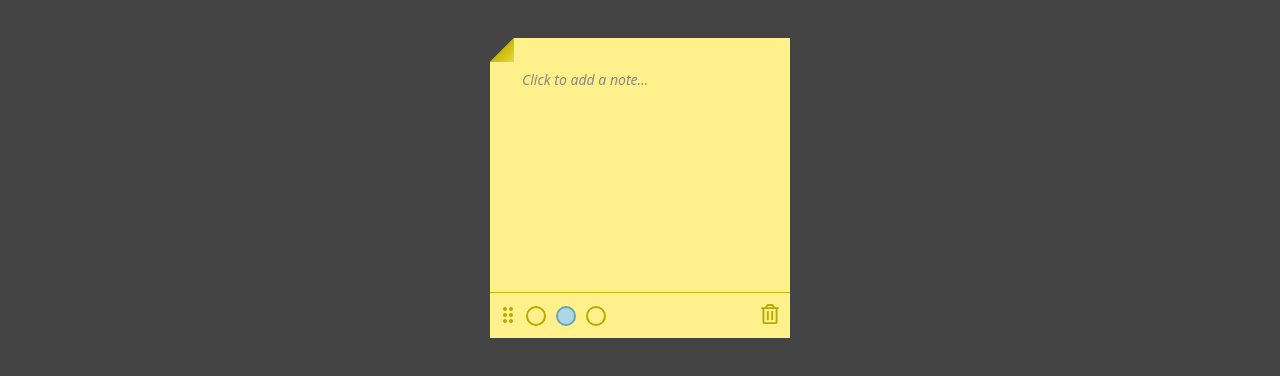
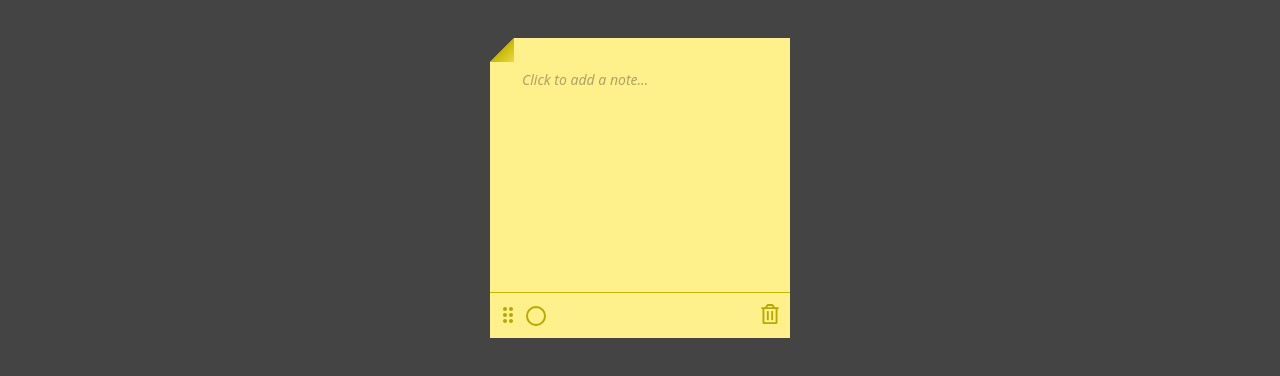
Before and after one commit to Fours/post-it-notes, a React (Vite) app: page / in a window 1280 px wide. Both pictures are taken after a click on the button "Add note". Shown: the part 244-620 px from the top of the page. Built offline with nearby package versions, Linux system fonts and the light colour scheme.

Commit message:
Wired up color picker menu/buttons and added red note theme

```diff
--- a/src/App.tsx
+++ b/src/App.tsx
@@ -3,7 +3,7 @@ import './App.css'
 import { Header } from './components/Header/Header'
 import { Note } from './components/Note/Note'
 import { useLocalStorage } from './hooks/useLocalStorage'
-import type { Note as NoteType } from './types'
+import type { Note as NoteType, NoteColor } from './types'
 
 function App() {
   const [notes, setNotes] = useLocalStorage<NoteType[]>('post-it-notes', [])
@@ -17,6 +17,7 @@ function App() {
       text: '',
       x: Math.max(0, (w - 300) / 2),
       y: Math.max(0, (h - 300) / 2),
+      color: 'yellow',
       createdAt: Date.now(),
     }
     setNotes([...notes, newNote])
@@ -28,6 +29,10 @@ function App() {
 
   function updateNotePosition(id: string, x: number, y: number) {
     setNotes(notes.map(n => (n.id === id ? { ...n, x, y } : n)))
+  }
+
+  function updateNoteColor(id: string, color: NoteColor) {
+    setNotes(notes.map(n => (n.id === id ? { ...n, color } : n)))
   }
 
   function deleteNote(id: string) {
@@ -44,6 +49,7 @@ function App() {
             note={note}
             onUpdate={updateNoteText}
             onUpdatePosition={updateNotePosition}
+            onUpdateColor={updateNoteColor}
             onDelete={deleteNote}
           />
         ))}
--- a/src/components/Note/Note.css
+++ b/src/components/Note/Note.css
@@ -21,6 +21,10 @@
   background: #add8e6;
 }
 
+.note.red {
+  background: #fcbcbc;
+}
+
 .note::before {
   content: '';
   position: absolute;
@@ -36,6 +40,10 @@
   background: linear-gradient(315deg, #83cae0 0%, #6da4b5 50%, transparent 50%);
 }
 
+.note.red::before {
+  background: linear-gradient(315deg, #ed8d8d 0%, #d28d8d 50%, transparent 50%);
+}
+
 .note__body {
   padding: 32px 20px 12px 32px;
   height: 85%;
@@ -49,6 +57,11 @@
   border-bottom-color: #6da4b5;
 }
 
+.note.red .note__body {
+  border-bottom-color: #d28d8d;
+}
+
+
 .note__text {
   white-space: pre-wrap;
   word-break: break-word;
@@ -59,7 +72,8 @@
 }
 
 .note__placeholder {
-  color: #888;
+  color: #333;
+  opacity: 40%;
   font-style: italic;
   font-size: 14px;
   margin: 0;
@@ -98,10 +112,15 @@
   border: 0;
   background: none;
   color: #b8a800;
+  cursor: pointer;
 }
 
 .note.blue footer button {
   color: #6da4b5;
+}
+
+.note.red footer button {
+  color: #d28d8d;
 }
 
 .note footer button.color-picker {
@@ -116,6 +135,12 @@
   border-color: #6da4b5;
 }
 
+.note.red footer button.color-picker {
+  border-color: #d28d8d;
+}
+
+
+
 .note footer button.color-picker.yellow {
   background: #fef08a;
   border-color: #b8a800;
@@ -126,11 +151,15 @@
   border-color: #6da4b5;
 }
 
-.note__button-drag {
+.note footer button.color-picker.red {
+  background: #fcbcbc;
+  border-color: #d28d8d;
+}
+
+.note footer button.note__button-drag {
   cursor: grab;
 }
 
 .note__button-delete {
   padding: 2px 10px 0 0;
-  cursor: pointer;
 }
--- a/src/components/Note/Note.tsx
+++ b/src/components/Note/Note.tsx
@@ -1,20 +1,22 @@
 import { useEffect, useRef, useState } from 'react'
 import { MdDragIndicator } from "react-icons/md";
 import { FaRegTrashAlt } from "react-icons/fa";
-import type { Note as NoteType } from '../../types'
+import type { Note as NoteType, NoteColor } from '../../types'
 import './Note.css'
 
 interface NoteProps {
   note: NoteType
   onUpdate: (id: string, text: string) => void
   onUpdatePosition: (id: string, x: number, y: number) => void
+  onUpdateColor: (id: string, color: NoteColor) => void
   onDelete: (id: string) => void
 }
 
-export function Note({ note, onUpdate, onUpdatePosition, onDelete }: NoteProps) {
+export function Note({ note, onUpdate, onUpdatePosition, onUpdateColor, onDelete }: NoteProps) {
   const [isEditing, setIsEditing] = useState(false)
   const [draft, setDraft] = useState(note.text)
   const [drag, setDrag] = useState<{ x: number; y: number } | null>(null)
+  const [isColorPickerOpen, setIsColorPickerOpen] = useState(false)
   const textareaRef = useRef<HTMLTextAreaElement>(null)
 
   useEffect(() => {
@@ -67,9 +69,14 @@ export function Note({ note, onUpdate, onUpdatePosition, onDelete }: NoteProps)
     window.addEventListener('mouseup', onUp)
   }
 
+  function pickNewColor(newColor: NoteColor) {
+    onUpdateColor(note.id, newColor)
+    setIsColorPickerOpen(false)
+  }
+
   return (
     <div
-      className={`note${isEditing ? ' note--editing' : ''}`}
+      className={`note${isEditing ? ' note--editing' : ''} ${note.color}`}
       style={{ left: drag?.x ?? note.x, top: drag?.y ?? note.y }}
     >
       {isEditing ? (
@@ -95,9 +102,16 @@ export function Note({ note, onUpdate, onUpdatePosition, onDelete }: NoteProps)
               <button className="note__button-drag" onMouseDown={handleDragMouseDown}>
                 <MdDragIndicator size={24} />
               </button>
-              <button className="color-picker">&nbsp;</button>
-              <button className="color-picker blue">&nbsp;</button>
-              <button className="color-picker yellow">&nbsp;</button>
+              <button className="color-picker" onClick={() => setIsColorPickerOpen(p => !p)}>&nbsp;</button>
+              {isColorPickerOpen && note.color !== 'yellow' ?
+                <button className="color-picker yellow" onClick={() => pickNewColor('yellow')}>&nbsp;</button>
+              : null}
+              {isColorPickerOpen && note.color !== 'blue' ?
+                <button className="color-picker blue" onClick={() => pickNewColor('blue')}>&nbsp;</button>
+              : null}
+              {isColorPickerOpen && note.color !== 'red' ?
+                <button className="color-picker red" onClick={() => pickNewColor('red')}>&nbsp;</button>
+              : null}
             </div>
             <div className="right-col">
               <button className="note__button-delete" onClick={() => onDelete(note.id)}>
--- a/src/types.ts
+++ b/src/types.ts
@@ -1,7 +1,10 @@
+export type NoteColor = 'yellow' | 'blue' | 'red'
+
 export interface Note {
   id: string
   text: string
   x: number
   y: number
+  color: NoteColor
   createdAt: number
 }
```
